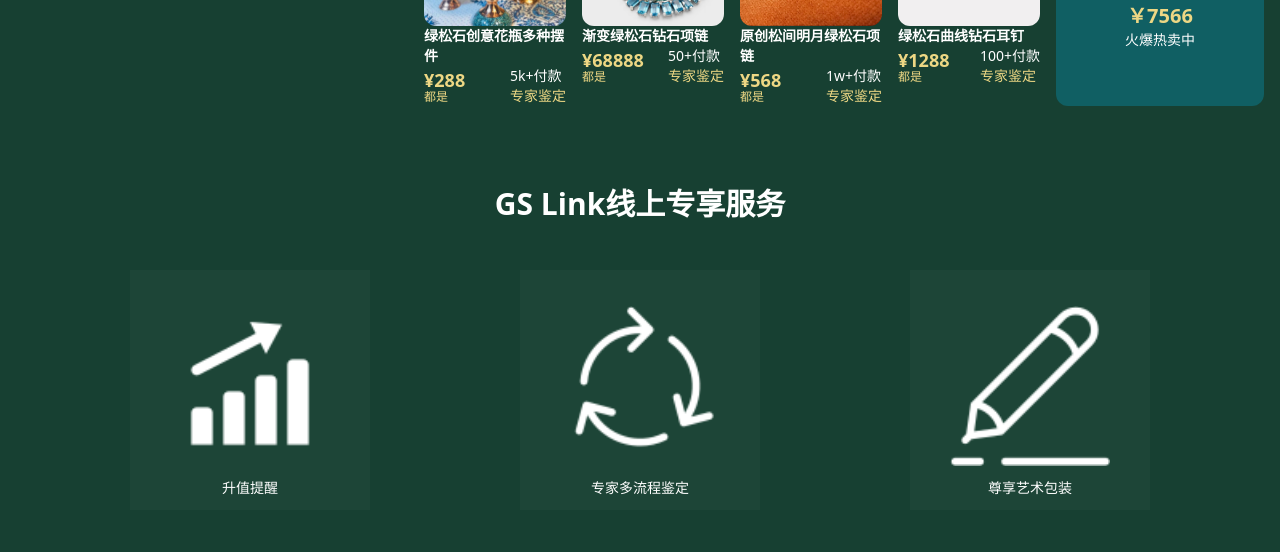
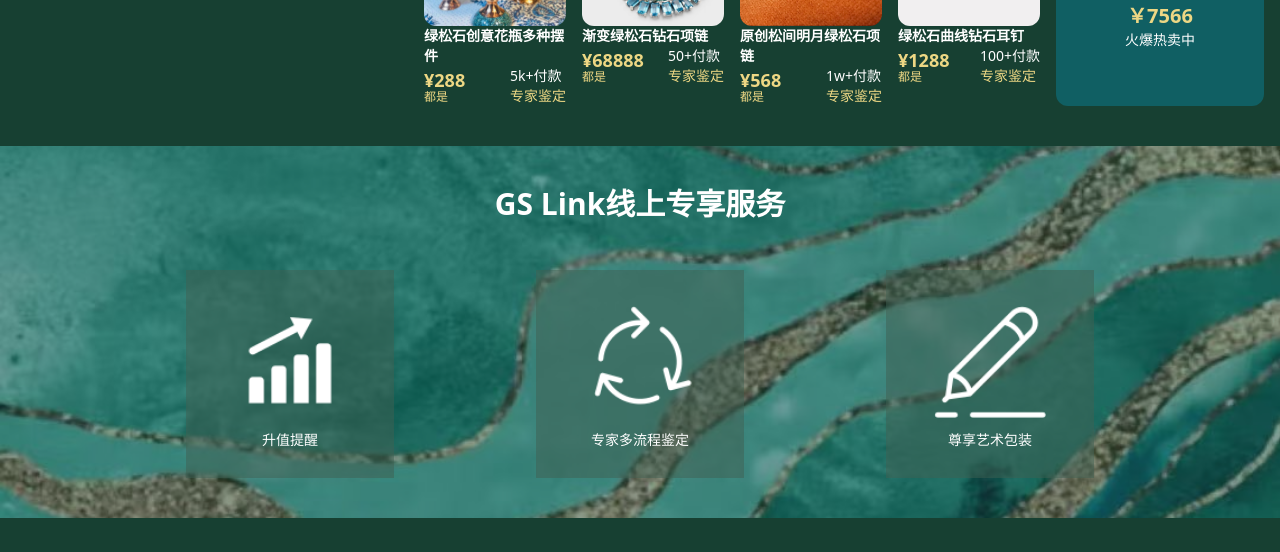
Before and after one commit to mamorshedalam/gs-link, a website: page index.html in a window 1280 px wide. Shown: the part 768-1320 px from the top of the page. Drawn offline with Linux system fonts and the light colour scheme.

Commit message:
almost all the updated done

```diff
--- a/index.html
+++ b/index.html
@@ -336,25 +336,28 @@
           </div>
      </div>
 
-     <div class="container py-20">
+     <div class="relative py-10 mt-10 bg-cover bg-no-repeat bg-center bg-[url(../img/1/banner.jpg)] after:absolute after:inset-0 after:w-full after:h-full after:bg-primary/50">
+          <div class="relative container px-20 z-10">
                <h2 class="text-3xl font-bold text-center">GS Link线上专享服务</h2>
                <div class="flex justify-evenly gap-9 mt-12">
-               <div class="w-60 h-60 p-9 space-y-3 bg-secondary/15">
-                    <img class="h-40 w-40 mx-auto object-cover" src="./assets/img/1/positive.png" alt="">
+                    <div class="w-52 h-52 p-9 space-y-3 bg-secondary/50">
+                         <img class="h-28 w-28 mx-auto object-cover" src="./assets/img/1/positive.png" alt="">
                          <p class="text-center">升值提醒</p>
                     </div>
-               <div class="w-60 h-60 p-9 space-y-3 bg-secondary/15">
-                    <img class="h-40 w-40 mx-auto object-cover" src="./assets/img/1/circular.png" alt="">
+                    <div class="w-52 h-52 p-9 space-y-3 bg-secondary/50">
+                         <img class="h-28 w-28 mx-auto object-cover" src="./assets/img/1/circular.png" alt="">
                          <p class="text-center">专家多流程鉴定</p>
                     </div>
-               <div class="w-60 h-60 p-9 space-y-3 bg-secondary/15">
-                    <img class="h-40 w-40 mx-auto object-cover" src="./assets/img/1/pencil.png" alt="">
+                    <div class="w-52 h-52 p-9 space-y-3 bg-secondary/50">
+                         <img class="h-28 w-28 mx-auto object-cover" src="./assets/img/1/pencil.png" alt="">
                          <p class="text-center">尊享艺术包装</p>
                     </div>
                </div>
           </div>
+     </div>
+
      <footer class="container py-10">
-          <div class="grid grid-cols-4 px-20">
+          <div class="grid grid-cols-4 px-40">
                <div>
                     <h4 class="font-semibold text-xl mb-9">品牌与文化故事区</h4>
                     <ul class="flex flex-col gap-4">
```
Also changed, not shown: account.html (+1 -1 lines), product.html (+3 -3 lines), assets/css/tailwind.css, assets/img/1/banner.jpg (added). Lines whose indentation alone changed are shown as unchanged.
